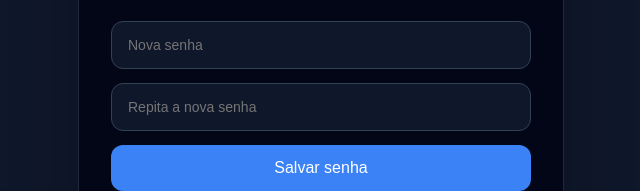
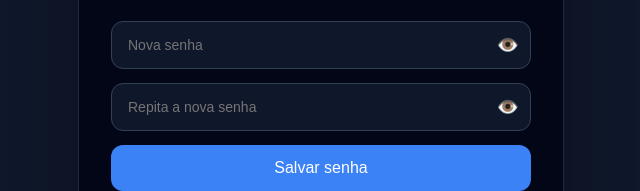
Before and after one commit to fabio2307/projeto_sass_propaganda, a website: page reset-password.html in a window 1280 px wide. Shown: the part 342-533 px from the top of the page, 319-959 px from the left. Drawn offline with Linux system fonts and the light colour scheme.

Commit message:
ajustando inputs de senha 186

```diff
--- a/reset-password.html
+++ b/reset-password.html
@@ -45,6 +45,36 @@
             box-sizing: border-box;
             font-size: 14px;
         }
+        .password-container {
+            position: relative;
+            margin-bottom: 14px;
+            display: flex;
+            align-items: center;
+        }
+        .password-container input {
+            flex: 1;
+            margin: 0;
+            padding-right: 45px;
+        }
+        .password-container .toggle-password {
+            position: absolute;
+            right: 12px;
+            background: none;
+            border: none;
+            color: #e2e8f0;
+            font-size: 18px;
+            cursor: pointer;
+            padding: 0;
+            width: auto;
+            height: auto;
+            display: flex;
+            align-items: center;
+            justify-content: center;
+            z-index: 10;
+        }
+        .password-container .toggle-password:hover {
+            opacity: 0.8;
+        }
         button {
             width: 100%;
             padding: 14px 16px;
@@ -80,14 +110,33 @@
     <div class="card">
         <h1>Redefinir senha</h1>
         <p>Insira sua nova senha. Ela deve ter pelo menos 8 caracteres e incluir letras maiúsculas, minúsculas, dígitos e símbolos.</p>
-        <input id="password" type="password" placeholder="Nova senha" autocomplete="new-password" />
-        <input id="confirmPassword" type="password" placeholder="Repita a nova senha" autocomplete="new-password" />
+        <div class="password-container">
+            <input id="password" type="password" placeholder="Nova senha" autocomplete="new-password" />
+            <button type="button" class="toggle-password" onclick="togglePasswordVisibility('password')">👁️</button>
+        </div>
+        <div class="password-container">
+            <input id="confirmPassword" type="password" placeholder="Repita a nova senha" autocomplete="new-password" />
+            <button type="button" class="toggle-password" onclick="togglePasswordVisibility('confirmPassword')">👁️</button>
+        </div>
         <button id="submitBtn">Salvar senha</button>
         <p id="message" class="message"></p>
         <a class="link" href="/index.html">Voltar ao login</a>
     </div>
 
     <script>
+        function togglePasswordVisibility(inputId) {
+            const input = document.getElementById(inputId);
+            const button = event.target;
+
+            if (input.type === "password") {
+                input.type = "text";
+                button.textContent = "🙈";
+            } else {
+                input.type = "password";
+                button.textContent = "👁️";
+            }
+        }
+
         const params = new URLSearchParams(window.location.search);
         const token = params.get('token');
         const message = document.getElementById('message');
@@ -137,6 +186,10 @@
                 message.textContent = 'Senha redefinida com sucesso! Faça login novamente.';
                 message.classList.add('success');
                 button.textContent = 'Salvo';
+
+                // Limpar campos após sucesso
+                passwordInput.value = '';
+                confirmInput.value = '';
             } catch (err) {
                 message.textContent = err.message;
                 message.classList.add('error');
--- a/styles.css
+++ b/styles.css
@@ -8,6 +8,40 @@ textarea {
   font-size: 15px;
   line-height: 1;
   box-sizing: border-box;
+}
+
+/* ================= PASSWORD CONTAINER ================= */
+.password-container {
+  position: relative;
+  display: flex;
+  align-items: center;
+  margin-bottom: 18px;
+}
+
+.password-container input {
+  flex: 1;
+  margin: 0;
+}
+
+.password-container .toggle-password {
+  position: absolute;
+  right: 12px;
+  background: none;
+  border: none;
+  color: #e2e8f0;
+  font-size: 18px;
+  cursor: pointer;
+  padding: 0;
+  width: auto;
+  height: auto;
+  display: flex;
+  align-items: center;
+  justify-content: center;
+  z-index: 10;
+}
+
+.password-container .toggle-password:hover {
+  opacity: 0.8;
 }
 
 /* textarea precisa ser diferente */
```
Also changed, not shown: app.js (+17 -1 lines), index.html (+8 -2 lines).
